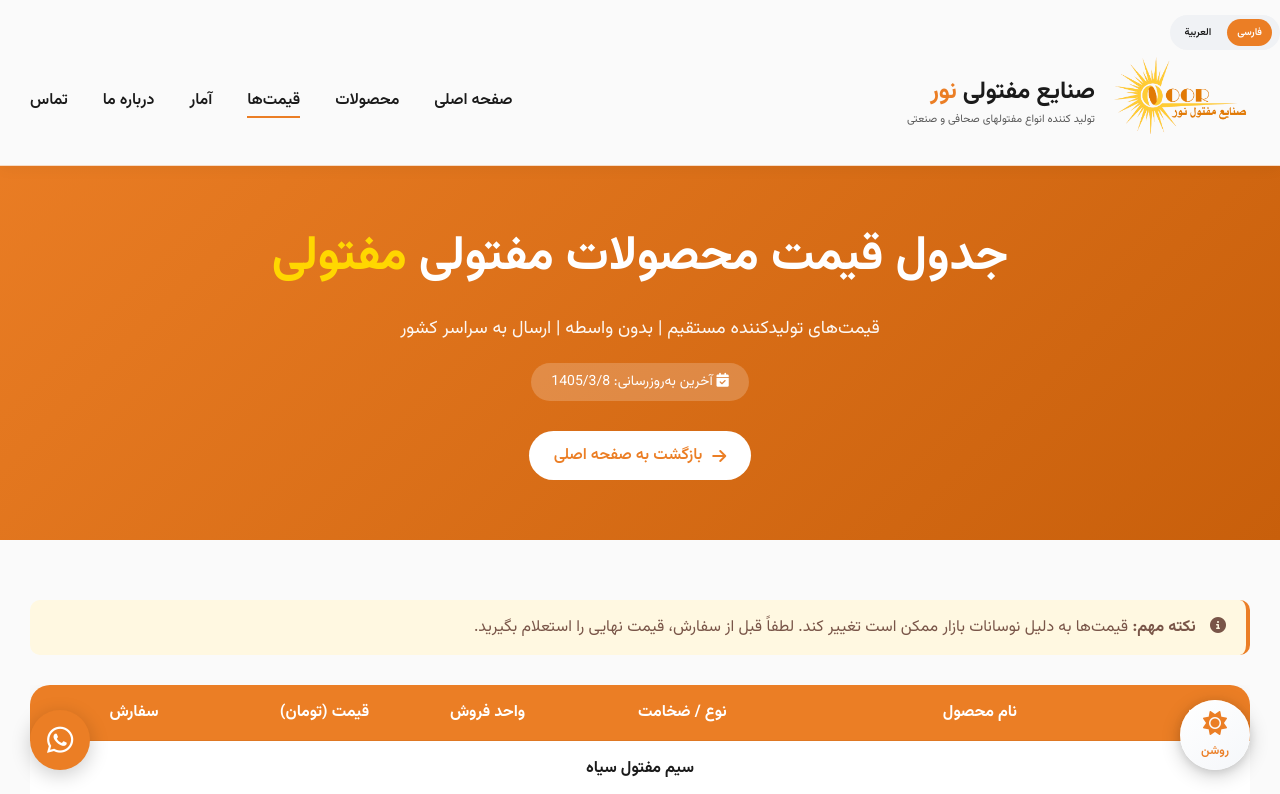
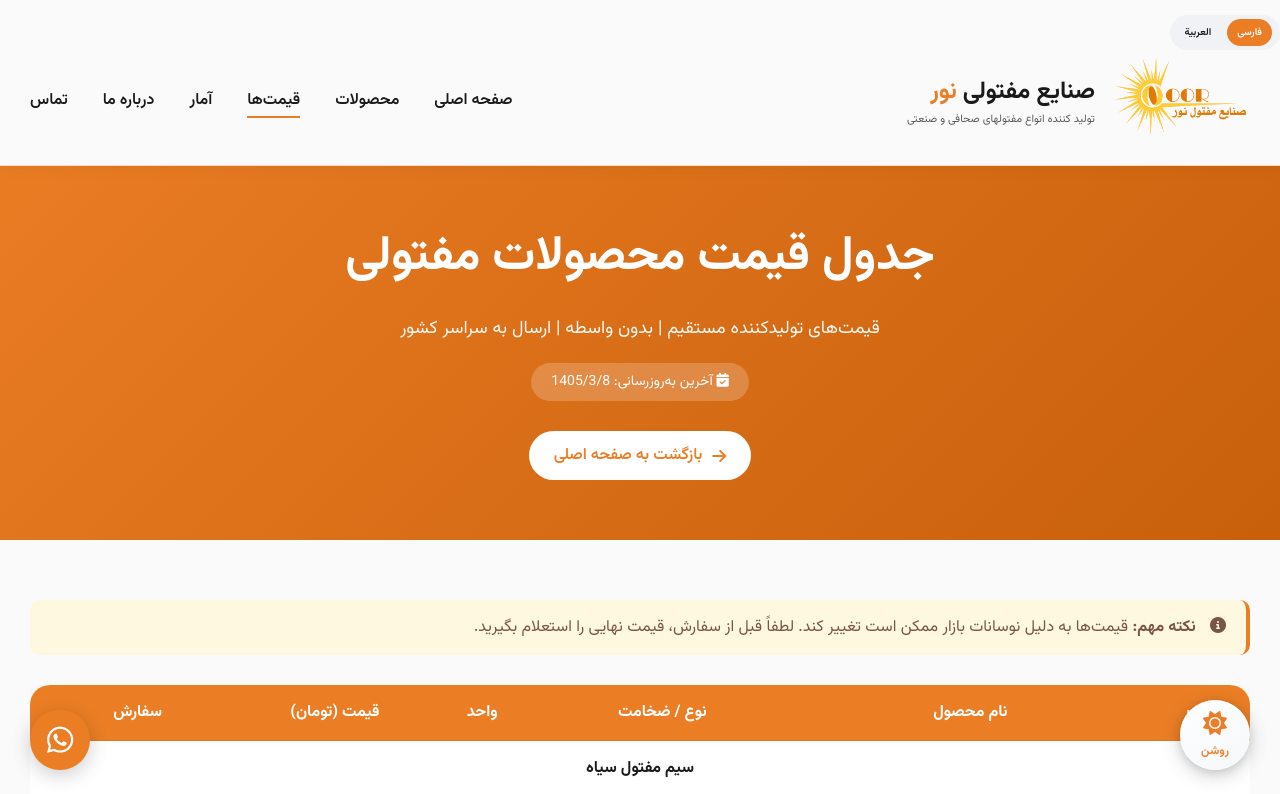
Before and after one commit to stevejobs13/noorsite, a plain HTML site: page price.html in a window 1280 px wide. Shown: the top 794 px of the page. Drawn offline with Linux system fonts and the light colour scheme.

Commit message:
translation comleted

```diff
--- a/price.html
+++ b/price.html
@@ -75,7 +75,14 @@
         <div class="desktop-table">
             <div class="price-table-wrapper">
                 <table class="price-table">
-                    <thead><tr><th>ردیف</th><th>نام محصول</th><th>نوع / ضخامت</th><th>واحد فروش</th><th>قیمت (تومان)</th><th>سفارش</th></tr></thead>
+                    <thead>
+                    <tr><th id="thRow">ردیف</th>
+                        <th id="thName">نام محصول</th>
+                        <th id="thType">نوع / ضخامت</th>
+                        <th id="thUnit">واحد فروش</th>
+                        <th id="thPrice">قیمت (تومان)</th>
+                        <th id="thOrder">سفارش</th></tr>
+                    </thead>
                     <tbody id="desktopPriceBody">
                     <tr><td colspan="6" style="text-align:center">در حال بارگذاری...</td></tr>
                     </tbody>
@@ -98,8 +105,8 @@
 
 <section class="seo-content">
     <div class="container">
-        <h2>قیمت روز محصولات مفتولی</h2>
-        <p>
+        <h2 id="seoTitle1">قیمت روز محصولات مفتولی</h2>
+        <p id="seoText1">
             صنایع مفتولی نور به عنوان تولیدکننده انواع مفتول گالوانیزه صحافی،
             مفتول سیاه، مفتول آنیل شده و پشم آهن صنعتی، همواره تلاش می‌کند
             محصولات خود را با کیفیت بالا و قیمت مناسب در اختیار مشتریان قرار دهد.
@@ -107,16 +114,16 @@
             ارائه شده است.
         </p>
 
-        <h2>تولید و عرضه مستقیم از کارخانه</h2>
-        <p>
+        <h2 id="seoTitle2">تولید و عرضه مستقیم از کارخانه</h2>
+        <p id="seoText2">
             بهره‌گیری از خطوط تولید مدرن، کنترل مستمر کیفیت و تجربه چندین ساله
             در صنعت مفتول، این امکان را فراهم کرده است تا محصولات صنایع مفتولی نور
             با کیفیتی مطلوب و قیمتی رقابتی به بازار عرضه شوند. تمامی سفارش‌ها
             قابلیت ارسال به سراسر کشور را دارند.
         </p>
 
-        <h2>استعلام قیمت و سفارش</h2>
-        <p>
+        <h2 id="seoTitle3">استعلام قیمت و سفارش</h2>
+        <p id="seoText3">
             با توجه به نوسانات بازار، قیمت برخی محصولات ممکن است در بازه‌های زمانی
             مختلف تغییر کند. برای دریافت اطلاعات بیشتر، ثبت سفارش عمده و استعلام
             قیمت نهایی می‌توانید با واحد فروش صنایع مفتولی نور در ارتباط باشید.
--- a/script.js
+++ b/script.js
@@ -192,8 +192,7 @@
     const statLabels = document.querySelectorAll('.stat-label');
     if (statLabels[0]) statLabels[0].textContent = t.stats_experience;
     if (statLabels[1]) statLabels[1].textContent = t.stats_customers;
-    if (statLabels[2]) statLabels[2].textContent = t.stats_products;
-    if (statLabels[3]) statLabels[3].textContent = t.stats_cities;
+    if (statLabels[2]) statLabels[2].textContent = t.stats_cities;
 
     // About Section
     const aboutBadge = document.querySelector('.section-title-left .badge');
@@ -220,8 +219,8 @@
     if (contactItems[0]) contactItems[0].textContent = t.contact_phone;
     if (contactItems[1]) contactItems[1].textContent = t.contact_email;
     if (contactItems[2]) contactItems[2].textContent = t.contact_factory_address;
-    if (contactAddressP[3])
-        contactAddressP[3].textContent = t.contact_factory_location;
+    if (contactAddressP[2])
+        contactAddressP[2].textContent = t.contact_factory_location;
 
 
     // Footer
@@ -236,7 +235,7 @@
     const priceNote = document.querySelector('.price-note-warning');
     const priceFooterTitles = document.querySelectorAll('.price-note-box strong');
     const priceFooterDescs = document.querySelectorAll('.price-note-box p');
-    if (pricePageTitle) pricePageTitle.innerHTML = `${t.price_page_title} <span style="color: #ffd700;">مفتولی</span>`;
+    if (pricePageTitle) pricePageTitle.textContent = t.price_page_title;
     if (pricePageDesc) pricePageDesc.textContent = t.price_page_desc;
     if (priceNote) priceNote.innerHTML = `<i class="fas fa-info-circle"></i> <strong>نکته مهم:</strong> ${t.price_note}`;
     if (priceFooterTitles[0]) priceFooterTitles[0].textContent = t.price_footer_ship_title;
@@ -255,6 +254,27 @@
 
         backHomeBtn.innerHTML =
             `<i class="fas ${icon}"></i> ${t.back_to_home}`;
+    }
+    // جدول قیمت
+    if (document.getElementById('thRow')) {
+        document.getElementById('thRow').textContent = t.price_table_row;
+        document.getElementById('thName').textContent = t.price_table_name;
+        document.getElementById('thType').textContent = t.price_table_type;
+        document.getElementById('thUnit').textContent = t.price_table_unit;
+        document.getElementById('thPrice').textContent = t.price_table_price;
+        document.getElementById('thOrder').textContent = t.price_table_order;
+    }
+
+// سئوی صفحه قیمت
+    if (document.getElementById('seoTitle1')) {
+        document.getElementById('seoTitle1').textContent = t.price_seo_title1;
+        document.getElementById('seoText1').textContent = t.price_seo_text1;
+
+        document.getElementById('seoTitle2').textContent = t.price_seo_title2;
+        document.getElementById('seoText2').textContent = t.price_seo_text2;
+
+        document.getElementById('seoTitle3').textContent = t.price_seo_title3;
+        document.getElementById('seoText3').textContent = t.price_seo_text3;
     }
 }
 
--- a/translations.json
+++ b/translations.json
@@ -81,7 +81,31 @@
         "price_footer_offer_title": "تخفیف ویژه عمده",
         "price_footer_offer_desc": "برای خرید بالای ۵ تن، تماس بگیرید",
         "price_footer_direct_title": "تولیدکننده مستقیم",
-        "price_footer_direct_desc": "بدون واسطه، بهترین قیمت"
+        "price_footer_direct_desc": "بدون واسطه، بهترین قیمت",
+
+        "logo_desc":"تولیدکننده انواع مفتول های صحافی و صنعتی",
+
+        "hero_seo_title":"تولید کننده مفتول صحافی، مفتول گالوانیزه و پشم آهن صنعتی",
+
+        "scroll_text":"اسکرول کنید",
+
+        "contact_sales":"تلفن واحد فروش",
+
+        "google_map":"نقشه گوگل",
+        "google_map_desc":"آدرس دقیق در نقشه",
+
+        "footer_text":"© ۱۴۰۳ - تمامی حقوق متعلق به صنایع مفتولی نور می‌باشد",
+
+        "about_feature1_title":"گواهینامه کیفیت",
+
+        "price_seo_title1":"قیمت روز محصولات مفتولی",
+        "price_seo_text1":"صنایع مفتولی نور به عنوان تولیدکننده انواع مفتول گالوانیزه صحافی، مفتول سیاه، مفتول آنیل شده و پشم آهن صنعتی، همواره تلاش می‌کند محصولات خود را با کیفیت بالا و قیمت مناسب در اختیار مشتریان قرار دهد. در این صفحه آخرین قیمت محصولات تولیدی مجموعه به صورت مستقیم از کارخانه ارائه شده است.",
+
+        "price_seo_title2":"تولید و عرضه مستقیم از کارخانه",
+        "price_seo_text2":"بهره‌گیری از خطوط تولید مدرن، کنترل مستمر کیفیت و تجربه چندین ساله در صنعت مفتول، این امکان را فراهم کرده است تا محصولات صنایع مفتولی نور با کیفیتی مطلوب و قیمتی رقابتی به بازار عرضه شوند. تمامی سفارش‌ها قابلیت ارسال به سراسر کشور را دارند.",
+
+        "price_seo_title3":"استعلام قیمت و سفارش",
+        "price_seo_text3":"با توجه به نوسانات بازار، قیمت برخی محصولات ممکن است در بازه‌های زمانی مختلف تغییر کند. برای دریافت اطلاعات بیشتر، ثبت سفارش عمده و استعلام قیمت نهایی می‌توانید با واحد فروش صنایع مفتولی نور در ارتباط باشید."
     },
     "ar": {
 
@@ -163,6 +187,30 @@
         "price_footer_offer_title": "خصم خاص للجملة",
         "price_footer_offer_desc": "لشراء أكثر من ۵ طن، اتصل بنا",
         "price_footer_direct_title": "منتج مباشر",
-        "price_footer_direct_desc": "بدون وسيط، أفضل سعر"
+        "price_footer_direct_desc": "بدون وسيط، أفضل سعر",
+
+        "logo_desc":"شركة متخصصة في إنتاج أسلاك التجليد والأسلاك الصناعية",
+
+        "hero_seo_title":"شركة متخصصة في إنتاج أسلاك التجليد والأسلاك المجلفنة والصوف الحديدي الصناعي",
+
+        "scroll_text":"مرر للأسفل",
+
+        "contact_sales":"هاتف المبيعات",
+
+        "google_map":"خريطة جوجل",
+        "google_map_desc":"العنوان الدقيق على الخريطة",
+
+        "footer_text":"© ۲۰۲۴ - جميع الحقوق محفوظة لشركة نور للصناعات السلكية",
+
+        "about_feature1_title":"شهادة الجودة",
+
+        "price_seo_title1":"أسعار منتجات الأسلاك اليوم",
+        "price_seo_text1":"تسعى شركة نور للصناعات السلكية، بصفتها منتجًا لأسلاك التجليد المجلفنة والأسلاك السوداء والأسلاك الملدنة والصوف الحديدي الصناعي، إلى تقديم منتجات عالية الجودة بأسعار مناسبة مباشرة من المصنع.",
+
+        "price_seo_title2":"الإنتاج والتوريد المباشر من المصنع",
+        "price_seo_text2":"بفضل خطوط الإنتاج الحديثة والرقابة المستمرة على الجودة والخبرة الطويلة في صناعة الأسلاك، توفر شركة نور منتجات ذات جودة عالية وأسعار تنافسية مع إمكانية الشحن إلى جميع أنحاء البلاد.",
+
+        "price_seo_title3":"الاستعلام عن الأسعار والطلبات",
+        "price_seo_text3":"نظرًا لتقلبات السوق، قد تتغير أسعار بعض المنتجات. للحصول على مزيد من المعلومات أو تسجيل طلبات الجملة والاستعلام عن السعر النهائي، يرجى التواصل مع قسم المبيعات."
     }
 }
```
